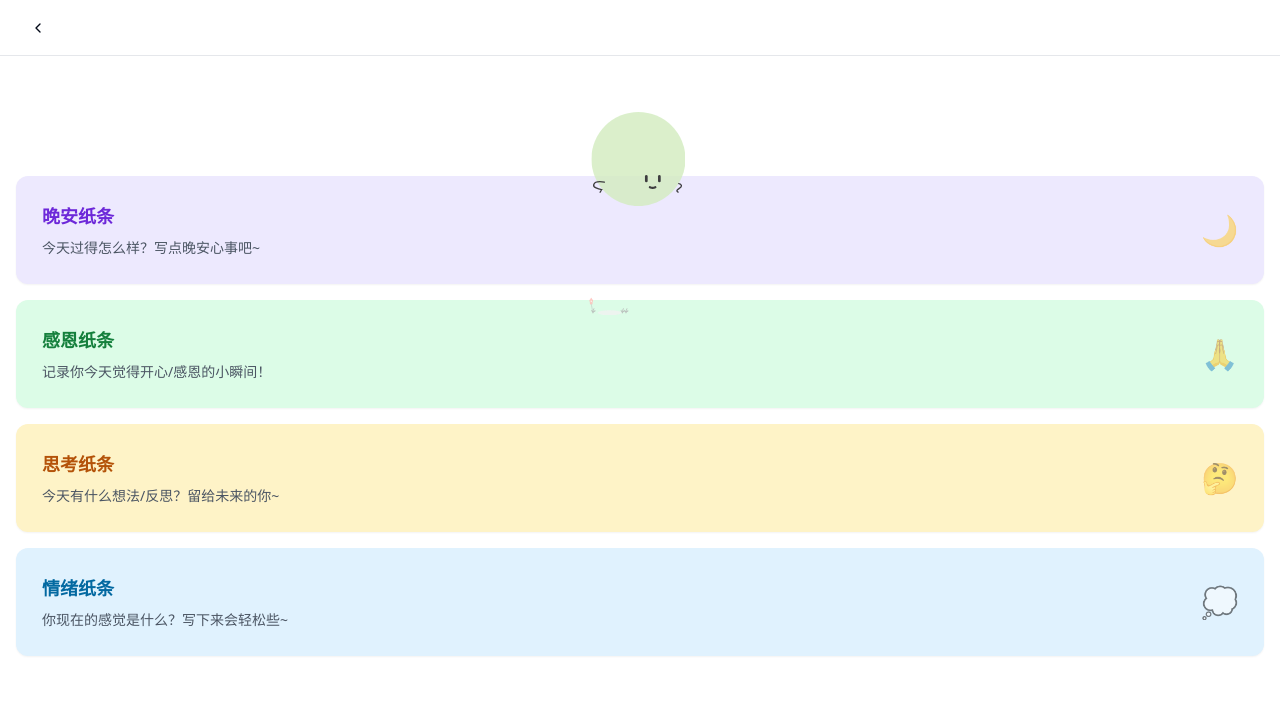
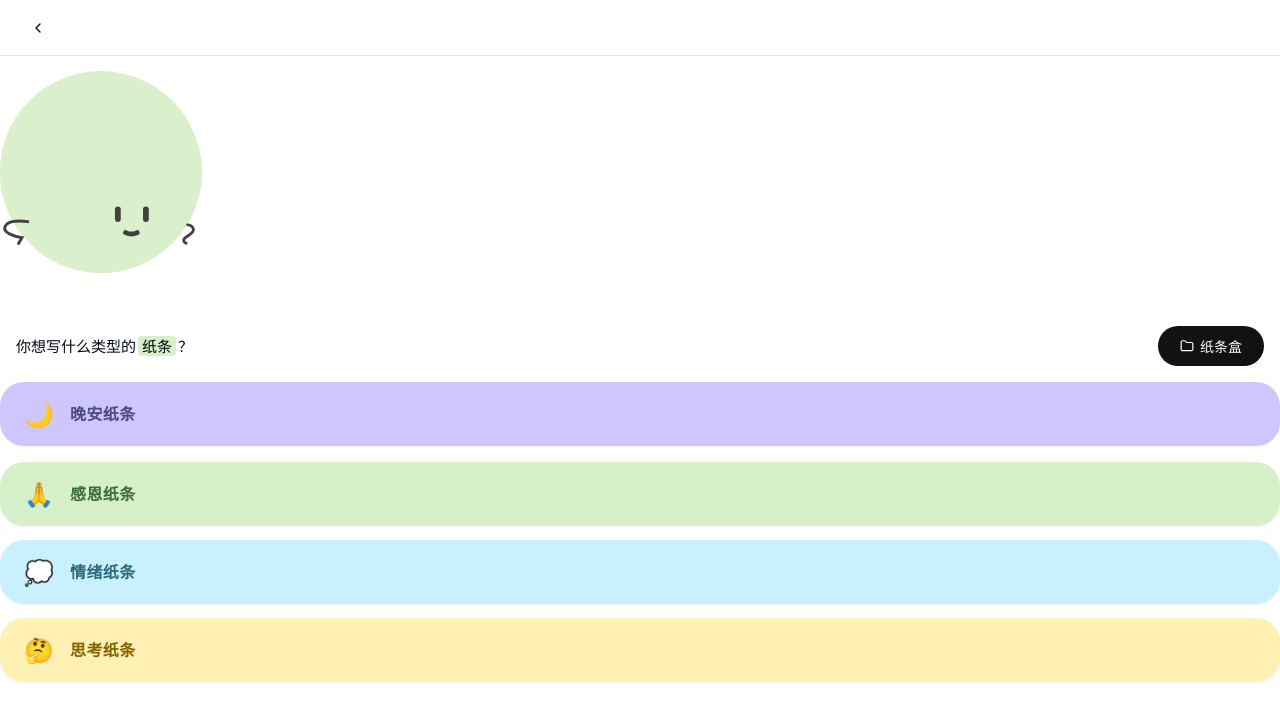
Before and after one commit to Pikady/MoodBubble, a Next.js app: page /notes/new in a window 1280 px wide. Shown: the top 720 px of the page. Built offline with nearby package versions, Linux system fonts and the light colour scheme.

Commit message:
完善纸条和整体页面布局
Signed-off-by: chen <2652917633@qq.com>

```diff
--- a/src/app/notes/new/page.tsx
+++ b/src/app/notes/new/page.tsx
@@ -1,17 +1,28 @@
 "use client";
 
 import { useRouter } from 'next/navigation';
-import { Button } from '@/components/ui/button';
+
 import AppShell from '@/components/layout/AppShell';
 import TopBar from '@/components/layout/TopBar';
-import { Card, CardContent } from '@/components/ui/card';
-import { NOTE_CONFIG } from '@/lib/noteConfig';
-import { NOTE_TYPES } from '@/lib/noteConfig';
-import { ArrowLeft, Notebook } from 'lucide-react';
+
 import CharacterBubble from '@/components/mascot/CharacterBubble';
+// app/notes/new/page.tsx
+
+import PaperCollection from "@/components/ui/PaperCollection"; // 你已经写好的纸条盒组件
+
+import NoteTypeCard from "@/components/notes/NoteTypeCard";
+import { NoteType } from "@/lib/types";
 
 export default function NewNotePage() {
   const router = useRouter();
+  const items: { type: NoteType; title: string; href: string; ribbonBg: string; tiltDeg: number; offsetY: number }[] = [
+    { type: "goodnight",  title: "晚安纸条",  href: "/notes/new/goodnight",  ribbonBg: "bg-[#CFC6FF]", tiltDeg: -5, offsetY: 0 },
+    { type: "gratitude",  title: "感恩纸条",  href: "/notes/new/gratitude",  ribbonBg: "bg-[#D6F1C9]", tiltDeg:  3, offsetY: 4 },
+    { type: "emotion",    title: "情绪纸条",  href: "/notes/new/emotion",    ribbonBg: "bg-[#C8F0FF]", tiltDeg: -4, offsetY: 6 },
+    { type: "reflection", title: "思考纸条",  href: "/notes/new/reflection", ribbonBg: "bg-[#FFF0B3]", tiltDeg:  3, offsetY: 8 },
+  ];
+
+
 
   return (
     <AppShell
@@ -22,45 +33,46 @@ export default function NewNotePage() {
         />
       }
     >
-      <div className="p-4 space-y-4">
-        {/* Watching mood character bubble */}
-        <div className="flex justify-center mb-6">
+
+      {/* 吉祥物占位 */}
+      <div className="px-4 pt-0 pb-4" style={{ position: 'relative', top: '-25px' }}>
+        <div className="flex justify-left mb-6">
           <CharacterBubble
             mood="watching"
-            size={80}
+            size={150}
             className="opacity-80"
           />
         </div>
-        {NOTE_TYPES.map((type) => {
-          const config = NOTE_CONFIG[type];
-          return (
-            <Card
-              key={type}
-              className={`cursor-pointer transition-all hover:shadow-md ${config.cardBg} border-2 border-transparent hover:border-gray-300`}
-              onClick={() => router.push(`/notes/new/${type}`)}
-            >
-              <CardContent className="p-6">
-                <div className="flex items-center justify-between">
-                  <div className="flex-1">
-                    <h3 className={`text-lg font-semibold ${config.color} mb-2`}>
-                      {config.label}
-                    </h3>
-                    <p className="text-sm text-gray-600">
-                      {config.prompt}
-                    </p>
-                  </div>
-                  <div className="text-3xl opacity-50">
-                    {type === 'goodnight' && '🌙'}
-                    {type === 'gratitude' && '🙏'}
-                    {type === 'emotion' && '💭'}
-                    {type === 'reflection' && '🤔'}
-                  </div>
-                </div>
-              </CardContent>
-            </Card>
-          );
-        })}
       </div>
+
+      {/* 问句 + 纸条盒在右边 */}
+      <div className="flex items-center justify-between px-4 mt-20 mb-0">
+        <div className="text-[15px]">
+          你想写什么类型的
+          <mark className="bg-[#D6F1C9] rounded px-1 mx-0.5">纸条</mark>
+          ？
+        </div>
+        <PaperCollection /> {/* 右侧纸条盒 */}
+      </div>
+
+      {/* 丝带列表：父容器要允许溢出；bleedPx=16 对齐上面的 px-4 */}
+      <div className="px-4 pb-8 overflow-visible">
+        <div className="mt-4 space-y-3 overflow-visible">
+          {items.map((it) => (
+            <NoteTypeCard
+              key={it.type}
+              type={it.type}
+              title={it.title}
+              href={it.href}
+              ribbonBg={it.ribbonBg}
+              tiltDeg={it.tiltDeg}
+              offsetY={it.offsetY}
+              bleedPx={16} // 与父容器 px-4 对齐
+            />
+          ))}
+        </div>
+      </div>
+
     </AppShell>
   );
 }
--- a/src/components/layout/AppShell.tsx
+++ b/src/components/layout/AppShell.tsx
@@ -42,7 +42,7 @@ export default function AppShell({
       {topBar || defaultTopBar}
 
       {/* 主要内容区域 */}
-      <main className="flex-1 overflow-y-auto">
+      <main className="flex-1 overflow-y-auto  overflow-x-visible">
         {children}
       </main>
 
--- a/src/components/mascot/CharacterBubble.tsx
+++ b/src/components/mascot/CharacterBubble.tsx
@@ -139,16 +139,6 @@ export default function CharacterBubble({
             transformOrigin: "top left"
           }}
         >
-          <img
-            alt=""
-            className="block max-w-none w-full h-full"
-            src={imgEnviornment}
-            style={{
-              width: "100%",
-              height: "100%",
-              objectFit: "contain"
-            }}
-          />
         </div>
 
         {/* Main watching bubble */}
--- a/src/components/notes/NoteTypeCard.tsx
+++ b/src/components/notes/NoteTypeCard.tsx
@@ -1,78 +1,122 @@
-import React from 'react';
-import { Card, CardContent } from '@/components/ui/card';
-import { NOTE_CONFIG } from '@/lib/noteConfig';
-import { NoteType } from '@/lib/types';
-import { cn } from '@/lib/utils';
+// components/notes/NoteTypeCard.tsx
+import * as React from "react";
+import Link from "next/link";
+import { NOTE_CONFIG } from "@/lib/noteConfig";
+import { NoteType } from "@/lib/types";
+import { cn } from "@/lib/utils";
 
 interface NoteTypeCardProps {
   type: NoteType;
   title?: string;
-  accent?: string;
   href?: string;
   onClick?: () => void;
   className?: string;
+
+  ribbonBg?: string;   // 覆盖 NOTE_CONFIG.cardBg
+  tiltDeg?: number;    // 外层旋转角（内层会反向）
+  offsetY?: number;    // 微小上下错位
+  icon?: React.ReactNode;
+  disabled?: boolean;
+  "aria-label"?: string;
+
+  /**
+   * 与父容器 paddingX 对齐，用来计算“向左右溢出”的负外边距。
+   * 比如父容器是 px-4（=16px），这里就传 16。
+   */
+  bleedPx?: number;
 }
 
 export default function NoteTypeCard({
   type,
   title,
-  accent,
   href,
   onClick,
-  className
+  className,
+  ribbonBg,
+  tiltDeg,
+  offsetY = 0,
+  icon,
+  disabled,
+  bleedPx = 16, // 父容器一般用 px-4 => 16px
+  ...a11y
 }: NoteTypeCardProps) {
-  const config = NOTE_CONFIG[type];
-  const displayTitle = title || config.label;
+  const cfg = NOTE_CONFIG[type];
+  const displayTitle = title ?? cfg.label;
+  const bg = ribbonBg ?? cfg.cardBg;
+  const angle = typeof tiltDeg === "number" ? tiltDeg : (cfg.tiltDeg ?? -4);
 
-  const getIcon = () => {
-    switch (type) {
-      case 'goodnight':
-        return '🌙';
-      case 'gratitude':
-        return '🙏';
-      case 'emotion':
-        return '💭';
-      case 'reflection':
-        return '🤔';
-      default:
-        return '📝';
-    }
-  };
+  const inner = (
+    <div
+      className={cn(
+        "ribbon-inner rounded-3xl px-6 py-5 shadow-sm active:shadow",
+        "transition-transform active:scale-[0.99] select-none",
+        bg
+      )}
+      style={{ transform: `rotate(${-angle}deg)` }}
+    >
+      <div className="flex items-center gap-4">
+          <span className="text-2xl leading-none">{icon ?? cfg.icon}</span>
+        <div className="flex-1">
+          <div className={cn("text-base font-semibold tracking-wide", cfg.color)}>
+            {displayTitle}
+          </div>
+        </div>
+      </div>
+    </div>
+  );
 
-  const content = (
-    <Card
+  const body = (
+    <div
+      data-type={type}
+      aria-disabled={disabled || undefined}
       className={cn(
-        "cursor-pointer transition-all hover:shadow-md border-2 border-transparent hover:border-gray-300",
-        config.cardBg,
+        "ribbon-outer block overflow-visible", // 关键：允许溢出！
+        disabled && "pointer-events-none opacity-50",
         className
       )}
+      style={{
+        // 让色条“变宽并向左右溢出”：父容器 paddingX=bleedPx，就往外各扩 bleedPx
+        width: `calc(100% + ${bleedPx * 2}px)`,
+        marginLeft: `-${bleedPx}px`,
+        marginRight: `-${bleedPx}px`,
+        transform: `translateY(${offsetY}px) rotate(${angle}deg)`,
+        transformOrigin: "center",
+      }}
       onClick={onClick}
     >
-      <CardContent className="p-6">
-        <div className="flex items-center justify-between">
-          <div className="flex-1">
-            <h3 className={cn("text-lg font-semibold mb-2", config.color)}>
-              {displayTitle}
-            </h3>
-            <p className="text-sm text-gray-600">
-              {config.prompt}
-            </p>
-          </div>
-          <div className="text-3xl opacity-50">
-            {getIcon()}
-          </div>
-        </div>
-      </CardContent>
-    </Card>
+      {inner}
+    </div>
   );
 
-  if (href) {
+  if (href && !disabled) {
     return (
-      <a href={href} className="block">
-        {content}
-      </a>
+      <Link
+        href={href}
+        aria-label={a11y["aria-label"] ?? `选择${displayTitle}`}
+        onClick={onClick}
+        className="block overflow-visible" // 关键：外层 link 也别裁剪
+      >
+        {body}
+      </Link>
     );
   }
 
-  return content;
+  return (
+    <div
+      role="button"
+      tabIndex={disabled ? -1 : 0}
+      aria-label={a11y["aria-label"] ?? `选择${displayTitle}`}
+      onClick={disabled ? undefined : onClick}
+      onKeyDown={(e) => {
+        if (disabled) return;
+        if (e.key === "Enter" || e.key === " ") {
+          e.preventDefault();
+          onClick?.();
+        }
+      }}
+      className="block overflow-visible" // 关键：允许溢出
+    >
+      {body}
+    </div>
+  );
 }
--- /dev/null
+++ b/src/components/notes/NoteTypeList.tsx
@@ -0,0 +1,27 @@
+import NoteTypeCard from "./NoteTypeCard";
+import { NoteType } from "@/lib/types";
+
+export default function NoteTypeList() {
+  const items: { type: NoteType; title: string; href: string; ribbonBg: string; tiltDeg: number; offsetY: number }[] = [
+    { type: "goodnight",  title: "晚安纸条", href: "/notes/new/goodnight",  ribbonBg: "bg-[#CFC6FF]", tiltDeg: -5, offsetY: 0 },
+    { type: "gratitude",  title: "感恩纸条", href: "/notes/new/gratitude",  ribbonBg: "bg-[#D6F1C9]", tiltDeg:  3, offsetY: 4 },
+    { type: "emotion",    title: "情绪纸条", href: "/notes/new/emotion",    ribbonBg: "bg-[#C8F0FF]", tiltDeg: -4, offsetY: 6 },
+    { type: "reflection", title: "思考纸条", href: "/notes/new/reflection", ribbonBg: "bg-[#FFF0B3]", tiltDeg:  3, offsetY: 8 },
+  ];
+
+  return (
+    <div className="mt-4 space-y-3">
+      {items.map((it) => (
+        <NoteTypeCard
+          key={it.type}
+          type={it.type}
+          title={it.title}
+          href={it.href}
+          ribbonBg={it.ribbonBg}
+          tiltDeg={it.tiltDeg}
+          offsetY={it.offsetY}
+        />
+      ))}
+    </div>
+  );
+}
--- a/src/lib/noteConfig.ts
+++ b/src/lib/noteConfig.ts
@@ -1,41 +1,21 @@
 import { NoteType } from './types';
 
+// lib/noteConfig.ts
 export const NOTE_CONFIG: Record<NoteType, {
   label: string;
-  color: string;     // 文本/强调色（如 'text-violet-700'）
-  cardBg: string;    // 卡片底色（如 'bg-violet-100'）
-  prompt: string;    // 写纸条页顶部引导文案
-  order: number;     // 分组排序
+  prompt?: string;
+  cardBg: string;   // Tailwind/自定义色
+  color: string;    // 标题颜色类
+  icon: React.ReactNode;
+  tiltDeg?: number;
+  order: number;
 }> = {
-  goodnight: {
-    label: '晚安纸条',
-    color: 'text-violet-700',
-    cardBg: 'bg-violet-100',
-    prompt: '今天过得怎么样？写点晚安心事吧~',
-    order: 2
-  },
-  gratitude: {
-    label: '感恩纸条',
-    color: 'text-green-700',
-    cardBg: 'bg-green-100',
-    prompt: '记录你今天觉得开心/感恩的小瞬间！',
-    order: 1
-  },
-  reflection: {
-    label: '思考纸条',
-    color: 'text-amber-700',
-    cardBg: 'bg-amber-100',
-    prompt: '今天有什么想法/反思？留给未来的你~',
-    order: 3
-  },
-  emotion: {
-    label: '情绪纸条',
-    color: 'text-sky-700',
-    cardBg: 'bg-sky-100',
-    prompt: '你现在的感觉是什么？写下来会轻松些~',
-    order: 4
-  }
+  goodnight:  { label: "晚安纸条",  prompt: "...", cardBg: "bg-[#CFC6FF]", color: "text-[#4B4B7A]", icon: "🌙", tiltDeg: -2 , order: 1},
+  gratitude:  { label: "感恩纸条",  prompt: "...", cardBg: "bg-[#D6F1C9]", color: "text-[#3F6B3E]", icon: "🙏", tiltDeg: 2 , order: 2},
+  emotion:    { label: "情绪纸条",  prompt: "...", cardBg: "bg-[#C8F0FF]", color: "text-[#2E6B78]", icon: "💭", tiltDeg: -2 , order: 3},
+  reflection: { label: "思考纸条",  prompt: "...", cardBg: "bg-[#FFF0B3]", color: "text-[#856400]", icon: "🤔", tiltDeg: 2 , order: 4},
 };
+
 
 export const NOTE_TYPES: NoteType[] = Object.keys(NOTE_CONFIG) as NoteType[];
 
```
